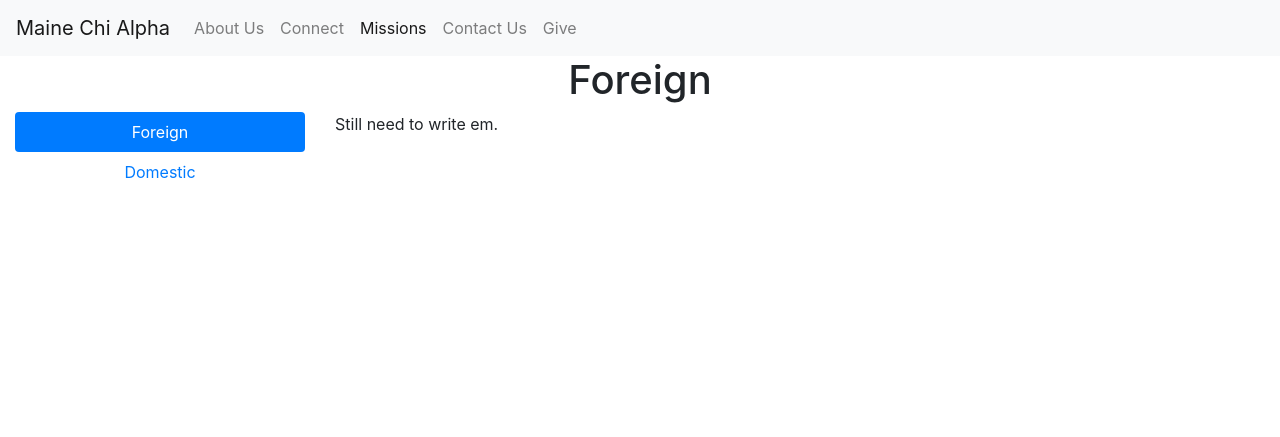
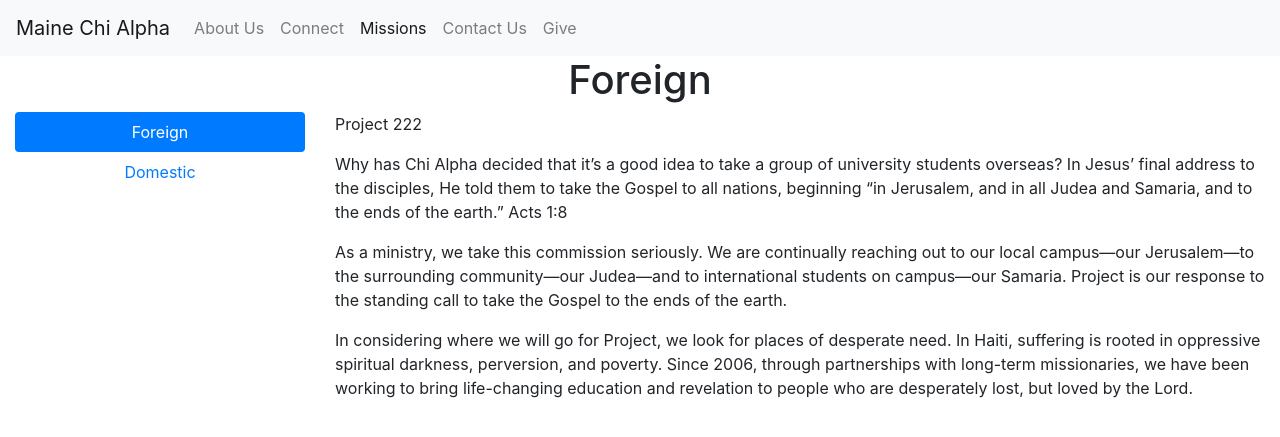
Before and after one commit to mainechialpha/mainechialpha.github.io, a Jekyll site: the page built from foreign.md, in a window 1280 px wide. Shown: the top 437 px of the page. Built offline with Jekyll 4.4.1, drawn with Linux system fonts in a browser that asks for light colours.

Commit message:
Update foreign.md

```diff
--- a/foreign.md
+++ b/foreign.md
@@ -4,4 +4,10 @@
 permalink: /foreign/
 ---
 
-Still need to write em.
+Project 222
+
+Why has Chi Alpha decided that it’s a good idea to take a group of university students overseas? In Jesus’ final address to the disciples, He told them to take the Gospel to all nations, beginning “in Jerusalem, and in all Judea and Samaria, and to the ends of the earth.” Acts 1:8
+
+As a ministry, we take this commission seriously. We are continually reaching out to our local campus—our Jerusalem—to the surrounding community—our Judea—and to international students on campus—our Samaria. Project is our response to the standing call to take the Gospel to the ends of the earth.
+
+In considering where we will go for Project, we look for places of desperate need. In Haiti, suffering is rooted in oppressive spiritual darkness, perversion, and poverty. Since 2006, through partnerships with long-term missionaries, we have been working to bring life-changing education and revelation to people who are desperately lost, but loved by the Lord.
```
